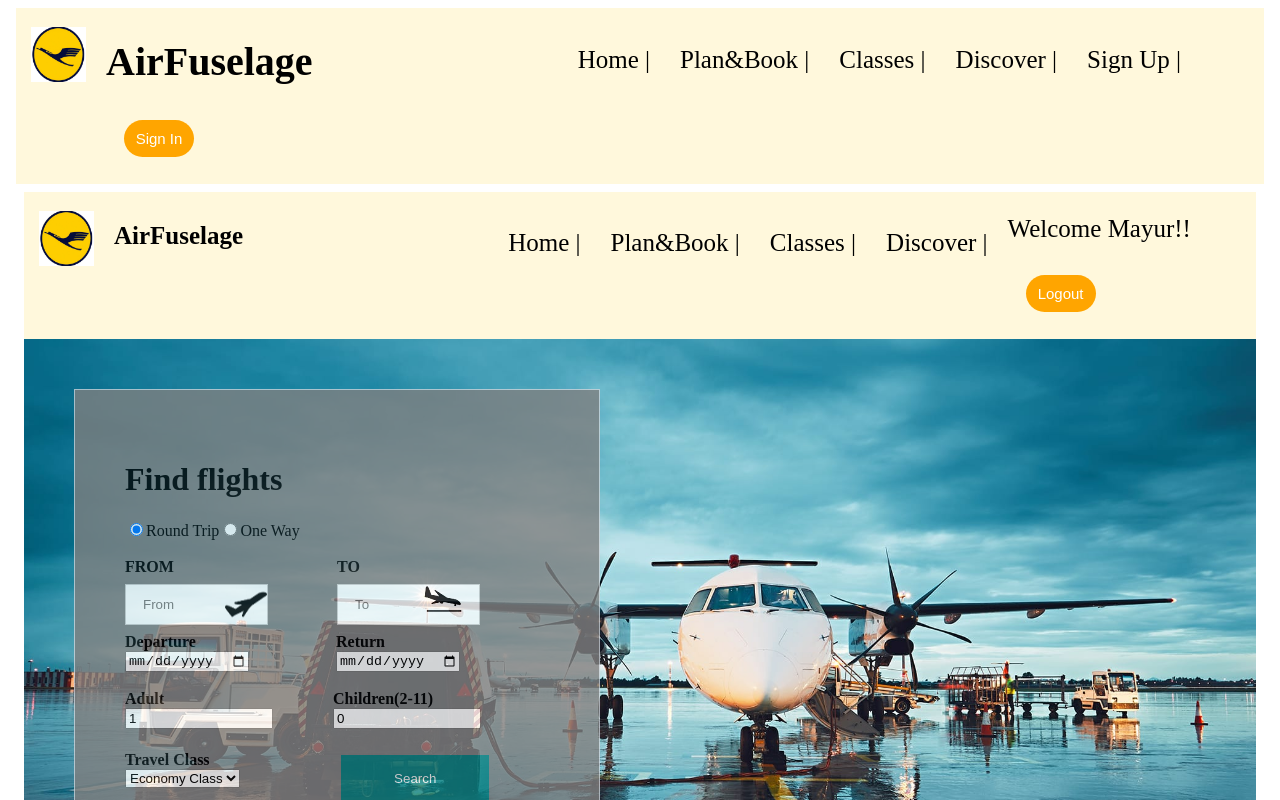
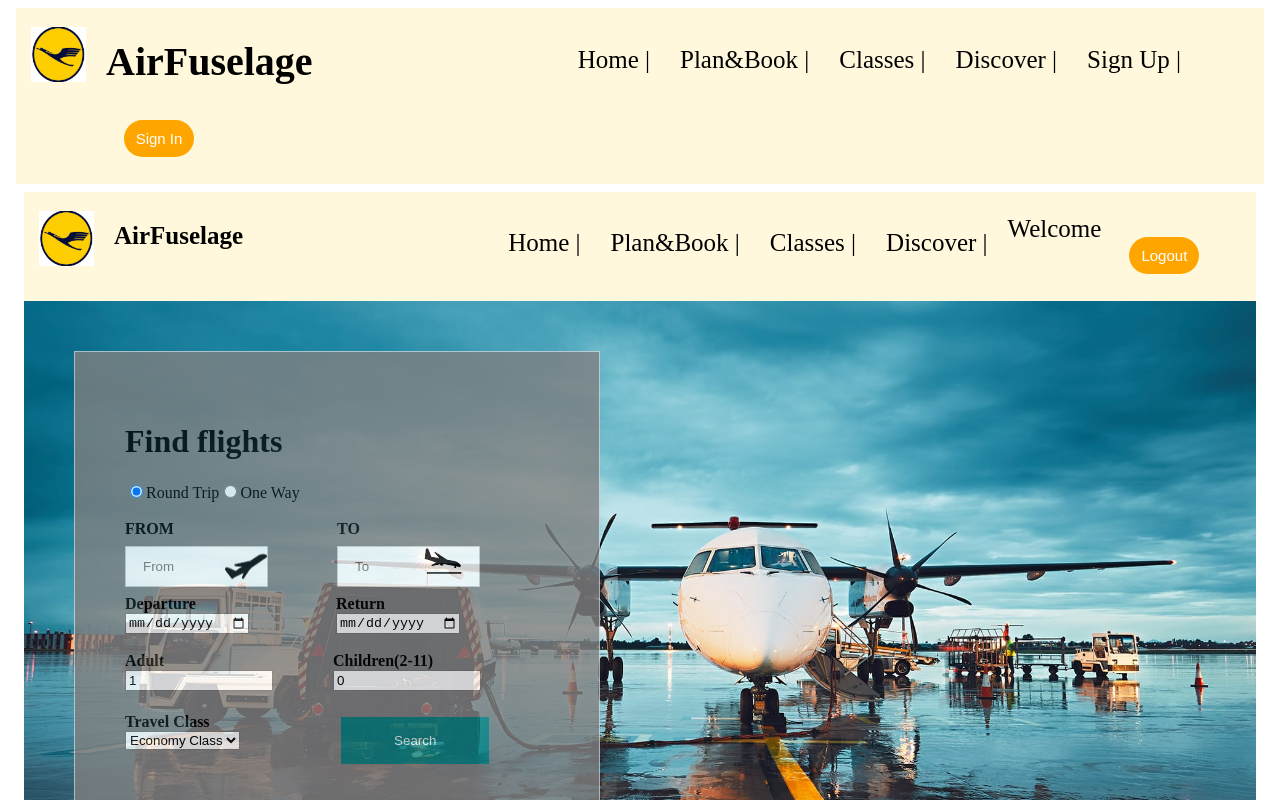
Before and after one commit to Arunimarajkiran/ProjectGladiator, an Angular app: page /dashboardlink in a window 1280 px wide. Shown: the top 800 px of the page. Built offline with nearby package versions, Linux system fonts and the light colour scheme.

Commit message:
dashboard changes

```diff
--- a/src/app/dashboard/dashboard.component.html
+++ b/src/app/dashboard/dashboard.component.html
@@ -20,7 +20,7 @@
           </li>
           <li><a routerLink="/classeslink">Classes |</a></li>
           <li><a routerLink="/discoverlink">Discover |</a></li>
-          <li>Welcome Mayur!!  {{ firstName }}</li>
+          <li>Welcome {{ firstName }}</li>
           <li><a routerLink="/homelink"><button class="button">Logout</button></a></li>
         </ul>
         </div>
```
